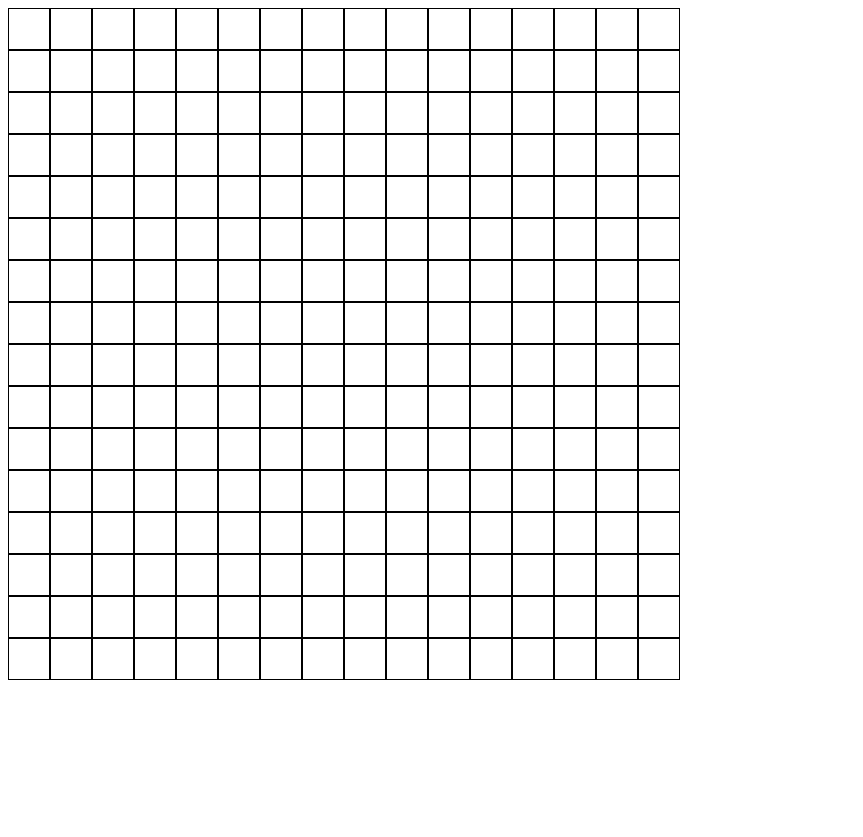
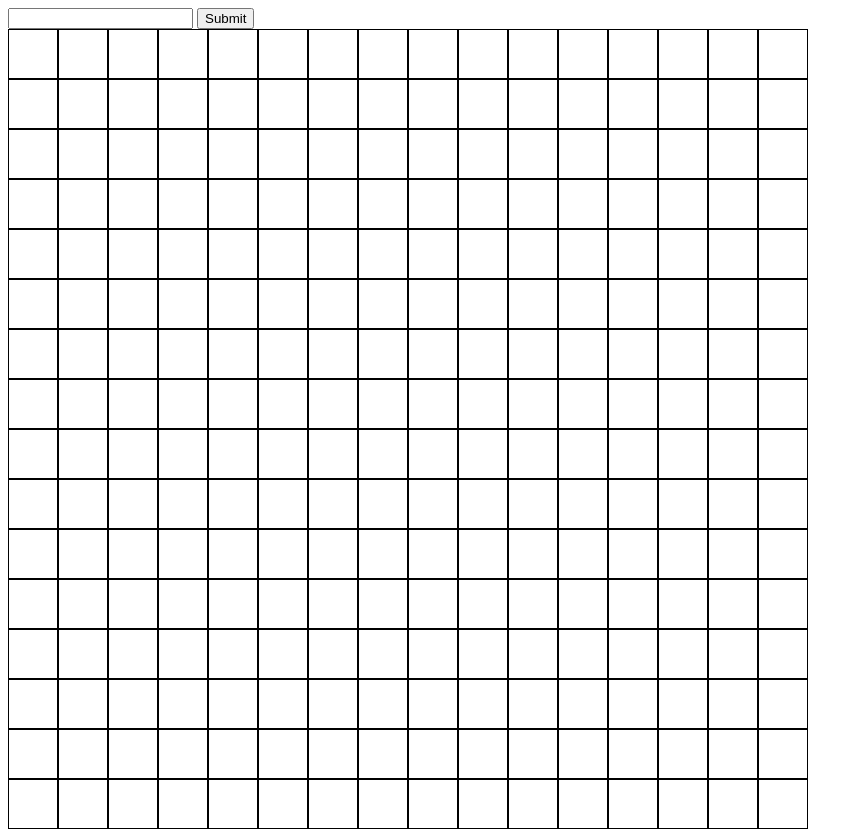
Before and after one commit to oskarparsim/odin-sketchpad, a plain HTML site: page index.html in a window 1280 px wide. Shown: the whole page, without its empty margins (0-863 px from the left). Before the commit the page ends 800 px from the top, so only its background shows below. Drawn offline with Linux system fonts and the light colour scheme.

Commit message:
Added button for changing grid size, total amount of pixels used will remain the same

```diff
--- a/index.html
+++ b/index.html
@@ -7,6 +7,8 @@
     <link rel="stylesheet" href="style.css">
 </head>
 <body>
+    <input type="number" id="gridSizeText">
+    <button id="gridSizeBtn">Submit</button>
     <div id="squareContainer"></div>
     <script src="script.js"></script>
 </body>
--- a/script.js
+++ b/script.js
@@ -1,18 +1,27 @@
 const squareContainer = document.querySelector("#squareContainer");
+squareContainer.style.height = "800px";
+squareContainer.style.width = "800px";
 
-for (let i = 1; i <= 16; i++) {
-    const row = document.createElement("div");
-    row.className = `column`
-    row.id = `col${i}`
-    squareContainer.appendChild(row);
-    for (let j = 1; j <= 16; j++) {
-        const div = document.createElement("div");
-        let count = ((i-1) * 16) + j;
-        div.className = `square`;
-        div.id = `sqr${count}`;
-        row.appendChild(div);
+let gridSize = 16;
+
+function drawGrid(gridSize) {
+    for (let i = 1; i <= gridSize**2; i++) {
+        let div = document.createElement("div");
+        div.className = "square";
+        div.style.height = `${squareContainer.clientHeight / gridSize}px`
+        div.style.width = `${squareContainer.clientWidth / gridSize}px`
+        squareContainer.appendChild(div);
     }
 }
+
+function deleteGrid() {
+    const allSquares = document.querySelectorAll(".square");
+    allSquares.forEach(element => {
+        element.remove();
+    });
+}
+
+drawGrid(gridSize);
 
 squareContainer.addEventListener('mouseover', (e) => {
     if (e.target.className === 'square') {
@@ -25,3 +34,15 @@ squareContainer.addEventListener('mouseout', (e) => {
         e.target.style.backgroundColor = "";
     }
 })
+
+const btn = document.getElementById("gridSizeBtn");
+btn.addEventListener('click', (e) => {
+    const input = document.getElementById("gridSizeText");
+    gridSize = input.value;
+    if (gridSize > 100) {
+        alert("No more than 100!");
+        return;
+    };
+    deleteGrid();
+    drawGrid(gridSize);
+})
--- a/style.css
+++ b/style.css
@@ -1,9 +1,11 @@
 .square {
     width: 5vh;
     height: 5vh;
+    box-sizing: border-box;
     border: 1px solid black;
 }
 
 #squareContainer {
     display: flex;
+    flex-wrap: wrap;
 }
```
